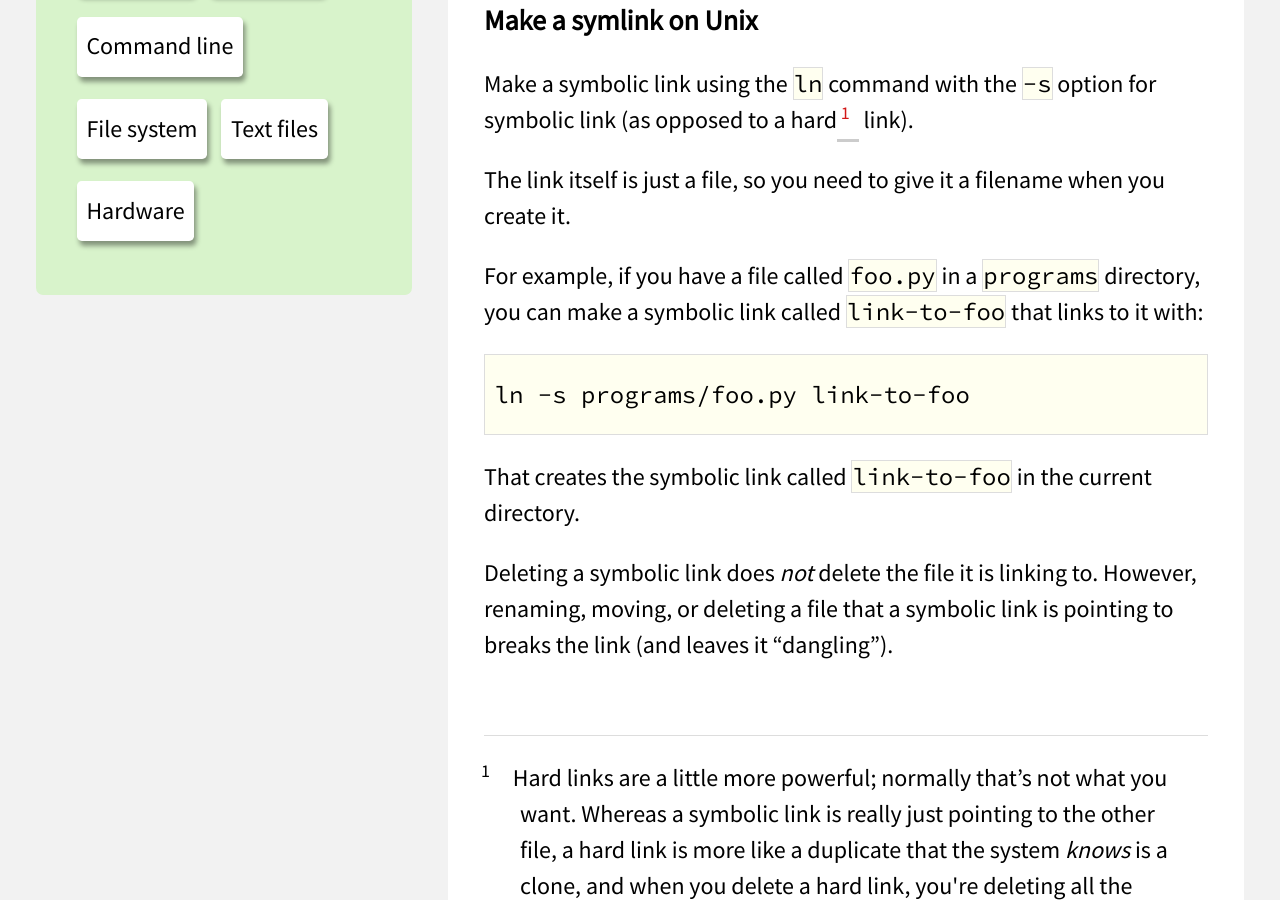
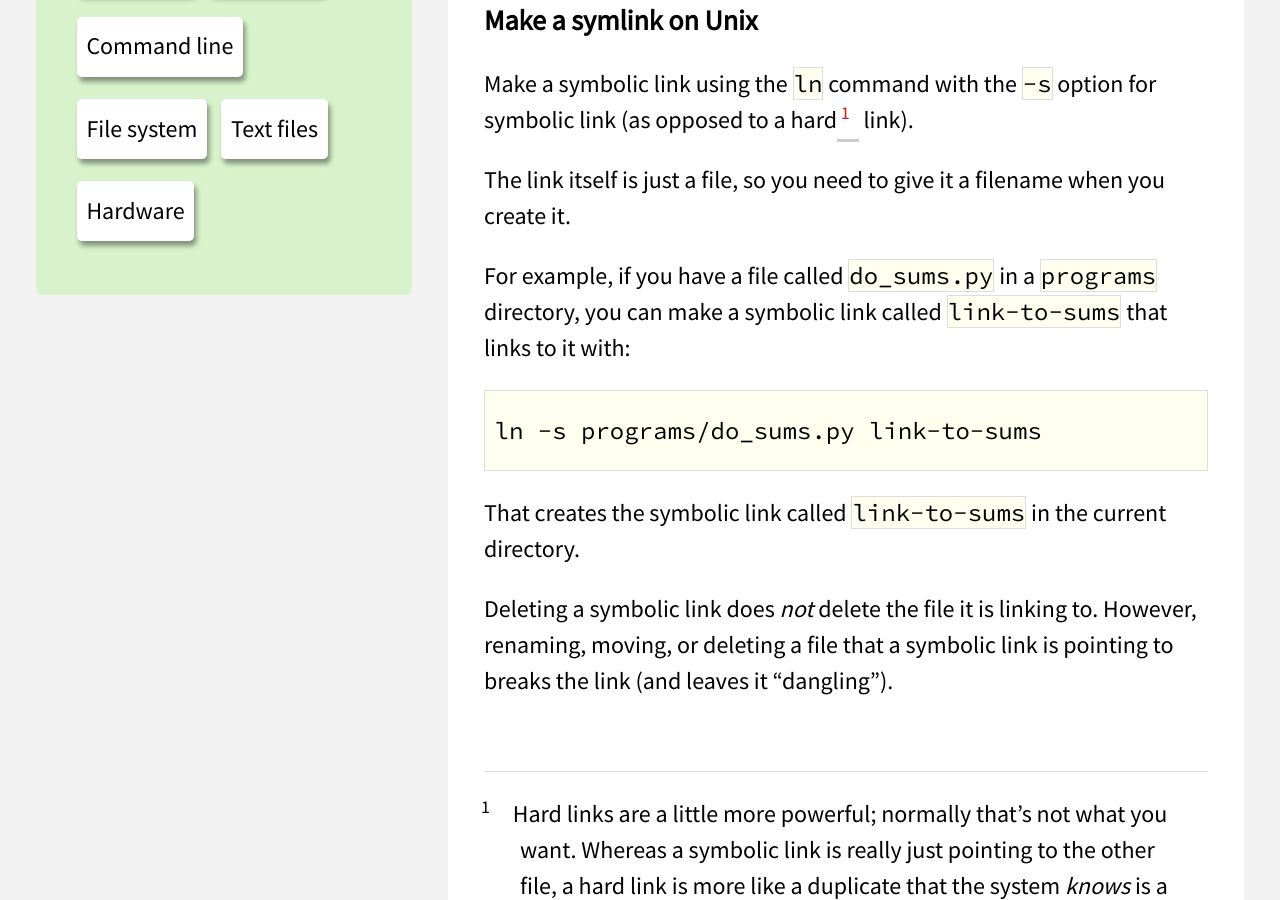
Before and after one commit to davewhiteland/compsci-superbasics, a Jekyll site: the page built from collections/_file-system/symlinks.md, in a window 1280 px wide and 900 px high, scrolled down 802 px. Built offline with Jekyll 4.4.1, drawn with Linux system fonts in a browser that asks for light colours.

Commit message:
remove foo and bar as unhelpful names in examples
...replaced with more helpful contextual names.
Also change `~bilbo` to `~olivia` because it's a common (UK!)
name and Lord of Rings Fellowship (film) was 20 years ago already.

```diff
--- a/collections/_file-system/symlinks.md
+++ b/collections/_file-system/symlinks.md
@@ -32,12 +32,13 @@ link (as opposed to a hard<a href="#footnote-1"><sup>1</sup></a> link).
 The link itself is just a file, so you need to give it a filename when you
 create it.
 
-For example, if you have a file called `foo.py` in a `programs` directory,
-you can make a symbolic link called `link-to-foo` that links to it with:
+For example, if you have a file called `do_sums.py` in a `programs`
+directory,  you can make a symbolic link called `link-to-sums`
+that links to it with:
 
-    ln -s programs/foo.py link-to-foo
+    ln -s programs/do_sums.py link-to-sums
 
-That creates the symbolic link called `link-to-foo` in the current directory.
+That creates the symbolic link called `link-to-sums` in the current directory.
 
 Deleting a symbolic link does _not_ delete the file it is linking to. However,
 renaming, moving, or deleting a file that a symbolic link is pointing to breaks
```
Also changed, not shown: collections/_file-system/current-directory.md (+3 -3 lines), collections/_file-system/special-filenames.md (+5 -5 lines).
